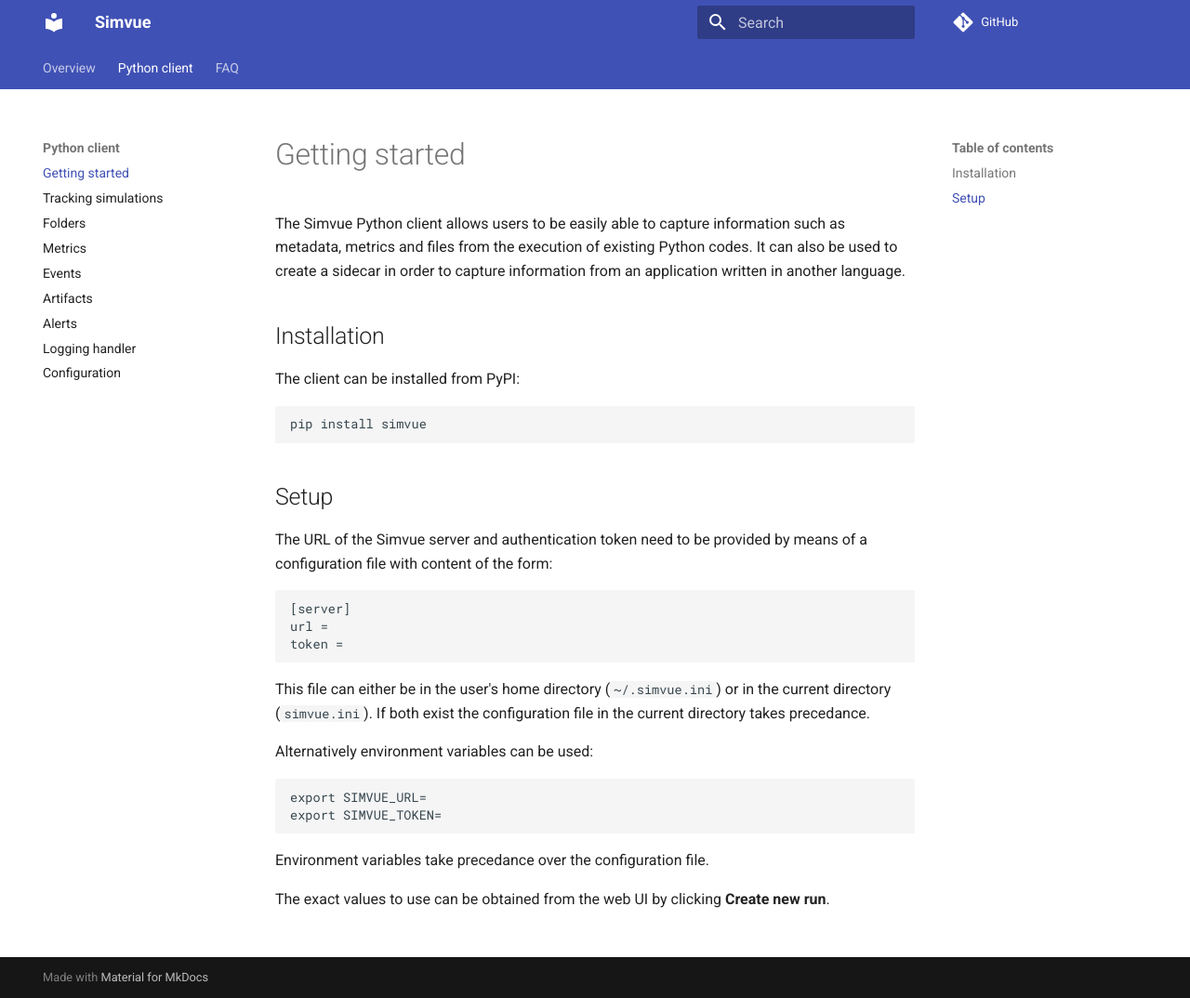
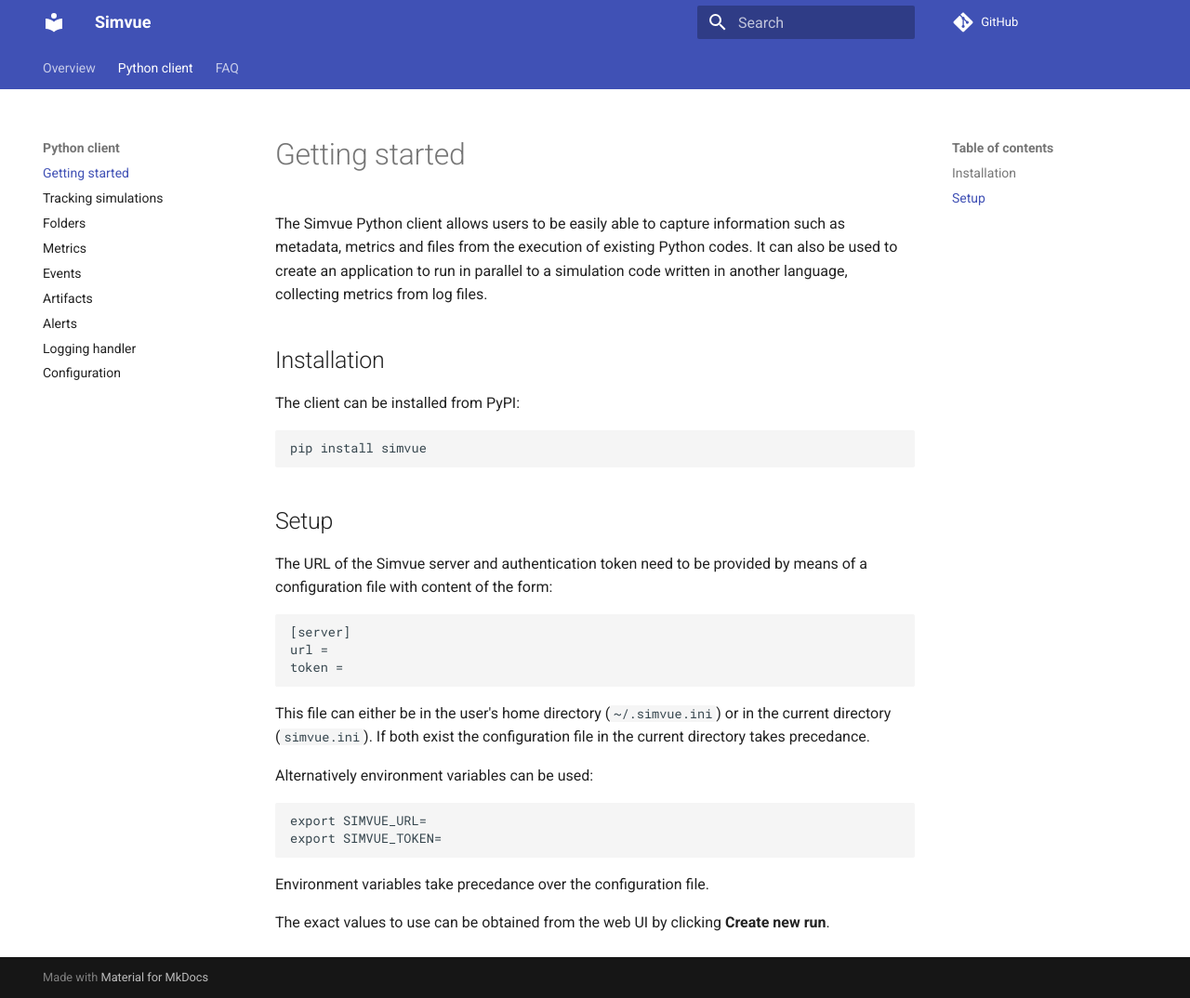
Before and after one commit to simvue-io/docs, an MkDocs documentation site: the page built from docs/python-client/getting-started.md, in a window 1280 px wide and 1074 px high. Shown: the whole window at 93% size. Built offline with MkDocs 1.6.1 and Material for MkDocs 9.7.7, drawn with Linux system fonts in a browser that asks for light colours.

Commit message:
Improvement

```diff
--- a/docs/python-client/getting-started.md
+++ b/docs/python-client/getting-started.md
@@ -1,6 +1,7 @@
 # Getting started
 
-The Simvue Python client allows users to be easily able to capture information such as metadata, metrics and files from the execution of existing Python codes. It can also be used to create a sidecar in order to capture information from an application written in another language.
+The Simvue Python client allows users to be easily able to capture information such as metadata, metrics and files from the execution of existing Python codes. It can also be used to create an application to run in parallel to a simulation code written in another language, collecting
+metrics from log files.
 
 ## Installation
 
```
